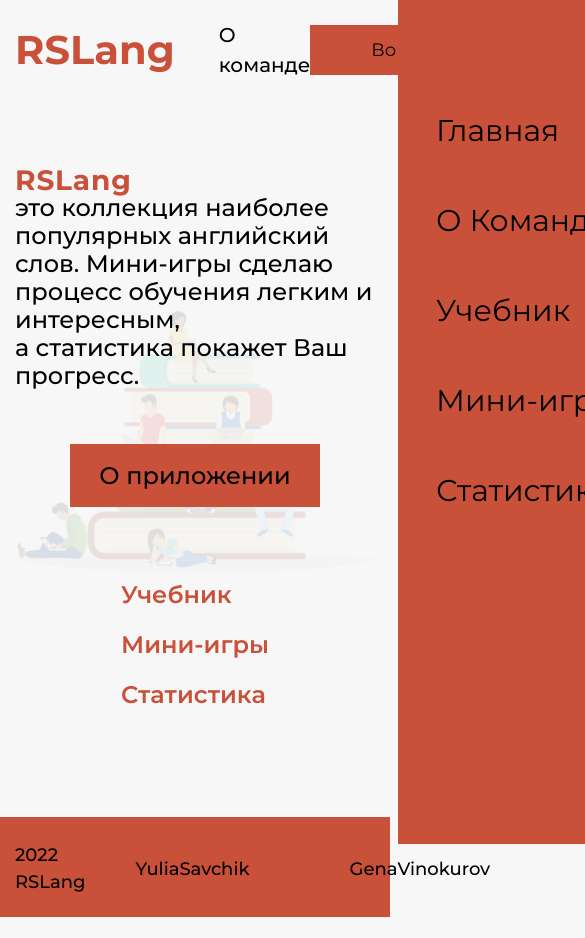
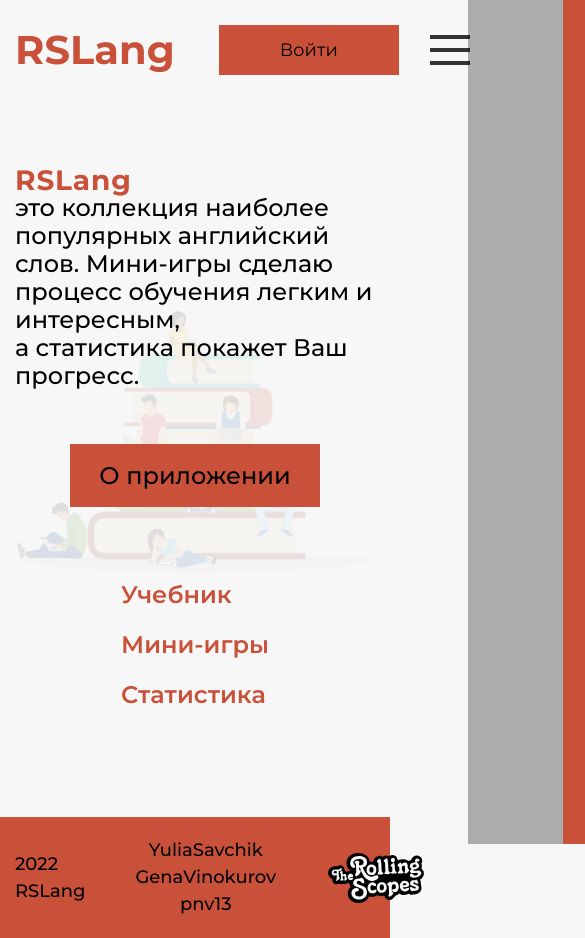
Before and after one commit to stza-by/rslang, a React (Create React App) app: page / in a window 390 px wide. Shown: the top 938 px of the page, 585 px wide, since content can reach past the window. Built offline with nearby package versions, Linux system fonts and the light colour scheme; a web font is replaced by a local one.

Commit message:
fix: adaptive for main page, header, footer and burger menu

```diff
--- a/src/components/burgerMenu/burgerMenu.module.css
+++ b/src/components/burgerMenu/burgerMenu.module.css
@@ -39,3 +39,12 @@
   background-color: #FED7AA;
   transition: 0.5s;
 }
+@media (max-width: 768px) {
+  .menu__content {
+    width: 295px;
+    font-size: 20px;
+  }
+  .ul li {
+    height: 25px;
+  }
+}
--- a/src/components/footer/Footer.module.css
+++ b/src/components/footer/Footer.module.css
@@ -1,7 +1,6 @@
 .container {
   font-size: 18px;
   font-weight: 500;
-  height: 100px;
 }
 .wrapper{
   display: flex;
@@ -9,7 +8,7 @@
   align-items: center;
   max-width: 1152px;
   margin: 0 auto;
-  padding: 25px 15px;
+  padding: 20px 15px;
 }
 .developers {
   display: flex;
@@ -31,3 +30,11 @@
   width: 100px;
   height: 50px;
 }
+@media (max-width: 1024px) {
+  .developers {
+    flex-direction: column;
+  }
+  .developers a {
+    font-size: 18px;
+  }
+}
--- a/src/components/header/Header.module.css
+++ b/src/components/header/Header.module.css
@@ -4,8 +4,7 @@
   align-items: center;
   max-width: 1152px;
   margin: 0 auto;
-  padding: 25px 15px;
-  height: 100px;
+  padding: 20px 15px;
 }
 .wrapper {
   display: flex;
@@ -39,3 +38,8 @@
   display: block;
   transition: 0.3s;
 }
+@media (max-width: 768px) {
+  .btn {
+    width: 100px;
+  }
+}
--- a/src/components/header/Header.tsx
+++ b/src/components/header/Header.tsx
@@ -9,14 +9,13 @@
   onSignInOpen: React.Dispatch<React.SetStateAction<boolean>>;
 }
 
-const Header: React.FC<IHeaderProps> = ({setActive, active, onSignInOpen}) => (
+const Header: React.FC<IHeaderProps> = ({ setActive, active, onSignInOpen }) => (
   <header className={style.container}>
     <div className={style.wrapper}>
       <Link to='/'><h1 className={style.title}>RSLang</h1></Link>
-      <a href="/" className={style.link}>О команде</a>
     </div>
     <div className={style.wrapper}>
-    <Button onClick={() => onSignInOpen(true)}>Войти</Button>
+      <Button classExtra='btn' onClick={() => onSignInOpen(true)}>Войти</Button>
       <button type='button' className={style.burger} onClick={() => setActive(!active)}>
         <span />
         <span />
```
